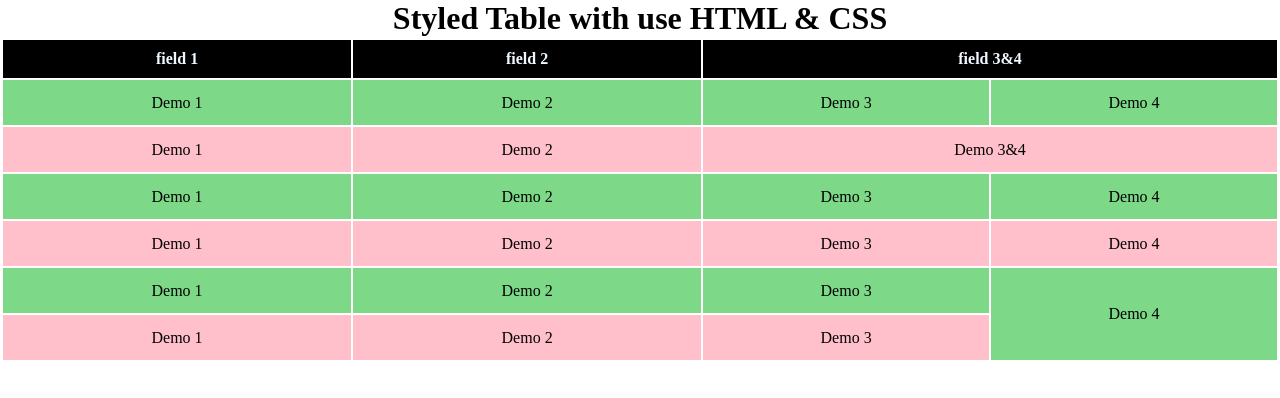
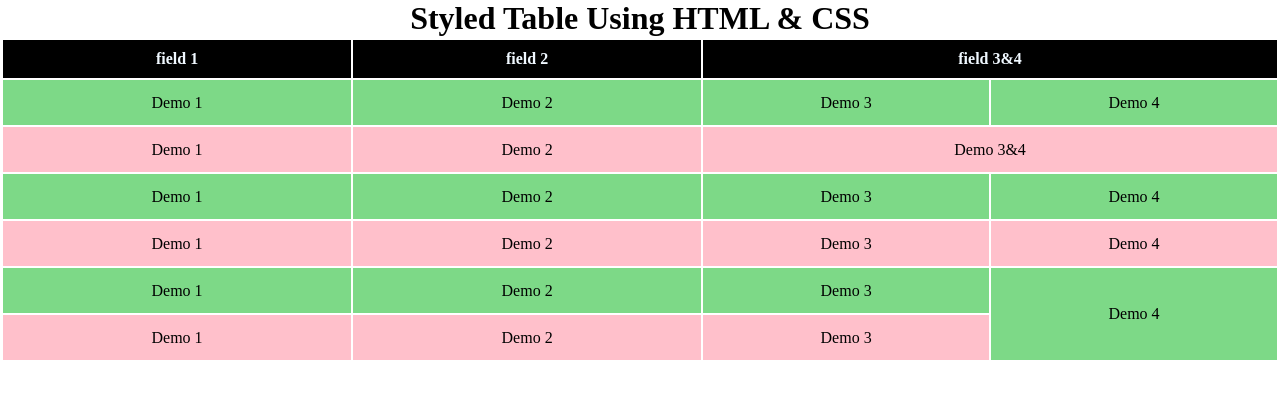
Before and after one commit to saumil143/table1, a plain HTML site: page index.html in a window 1280 px wide. Drawn offline with Linux system fonts and the light colour scheme.

Commit message:
Update index.html

```diff
--- a/index.html
+++ b/index.html
@@ -10,7 +10,7 @@
 
 <body>
     <div class="table">
-        <h1>Styled Table with use HTML & CSS</h1>
+        <h1>Styled Table Using HTML & CSS</h1>
         <table >
             <thead>
                 <tr>
```
